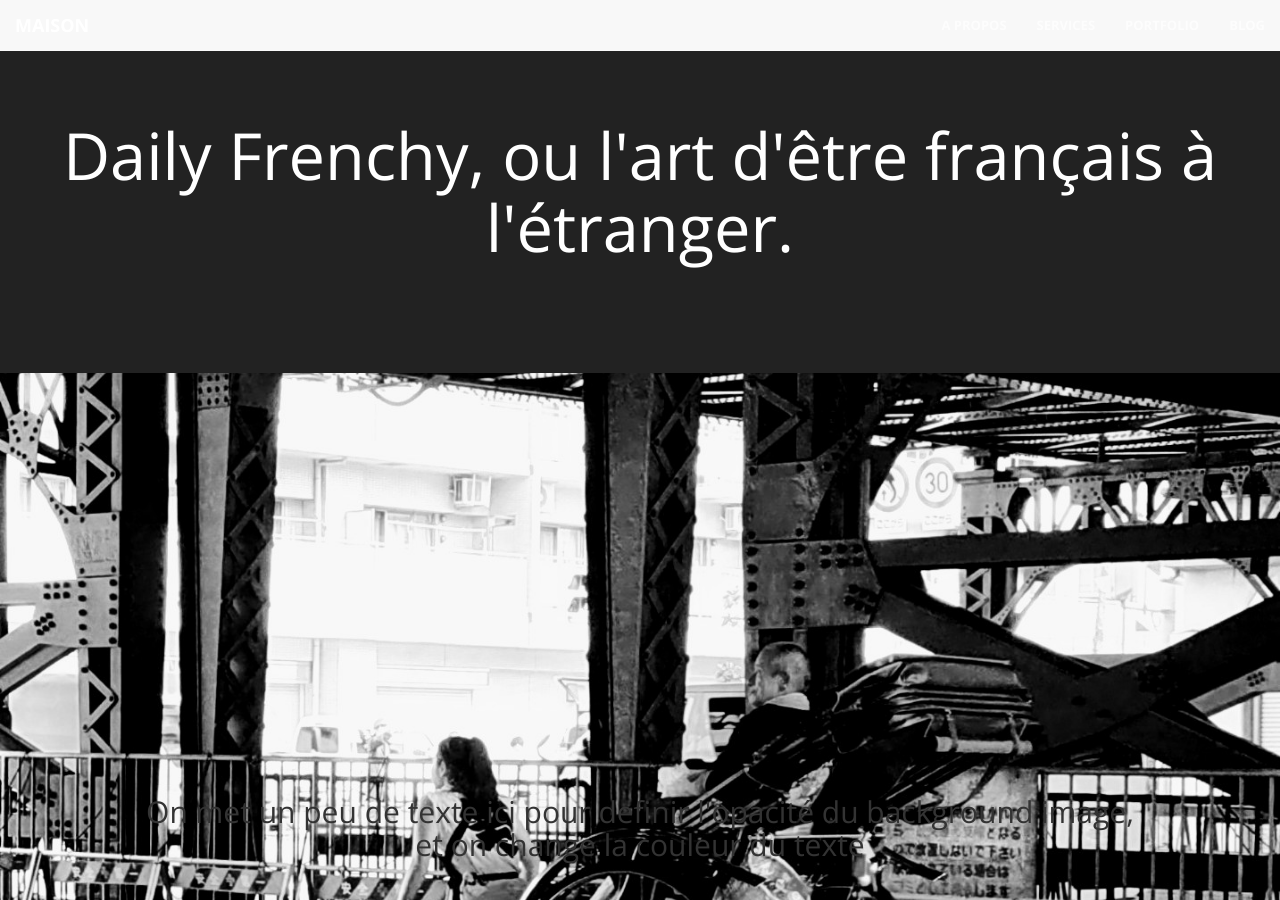
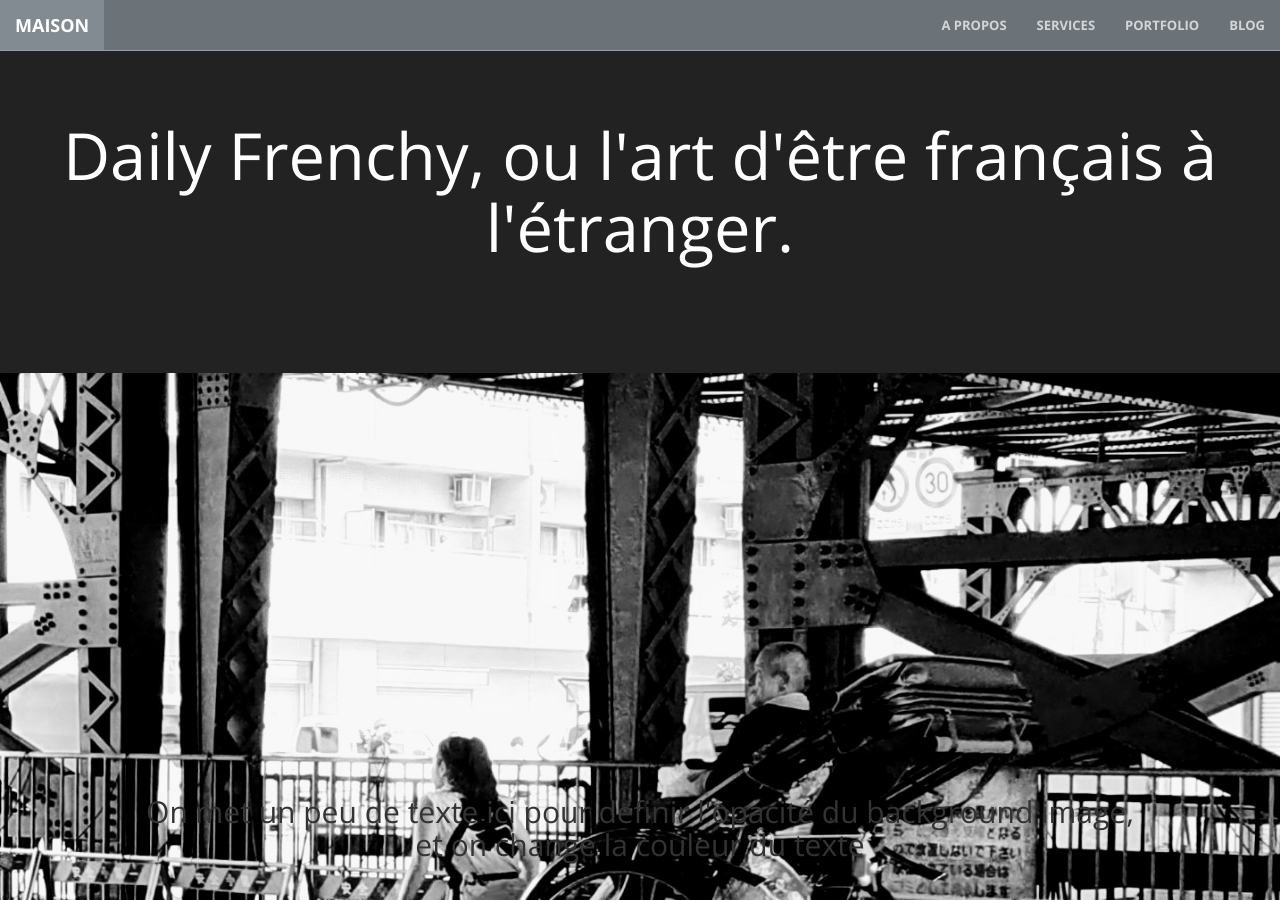
Before and after one commit to daily-frenchy/open, a Jekyll site: the page built from index.html, in a window 1280 px wide and 900 px high. Built offline with Jekyll 4.4.1, drawn with Linux system fonts in a browser that asks for light colours.

Commit message:
Update creative.css

```diff
--- a/css/creative.css
+++ b/css/creative.css
@@ -91,6 +91,7 @@ aside {
     -webkit-transition: all .35s;
     -moz-transition: all .35s;
     transition: all .35s;
+    background-color: rgba(140,150,157,.7);
 }
 
 
@@ -139,7 +140,8 @@ aside {
     }
 
     .navbar-default .navbar-header .navbar-brand {
-        color: rgba(140,150,157,.7);
+        color: rgba(150,150,150,.7);
+        background-color: rgba(140,150,157,.7);
     }
 
     .navbar-default .navbar-header .navbar-brand:hover,
```
